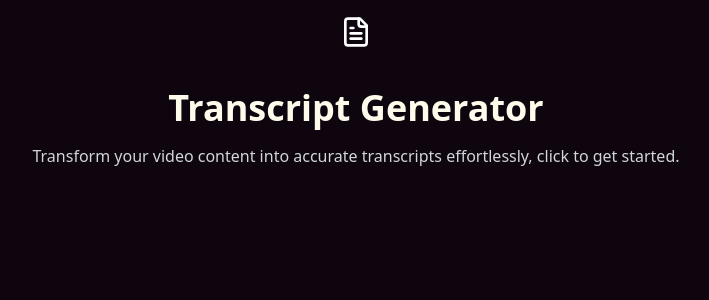
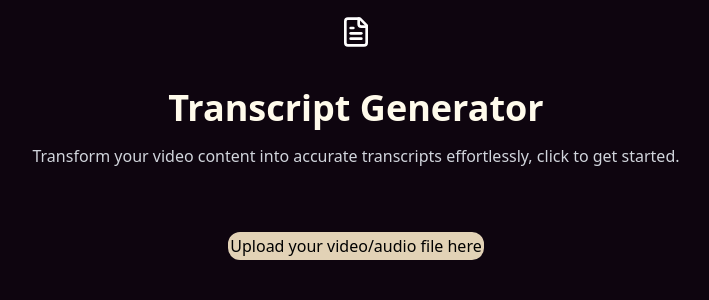
Before and after one commit to JACKLEEOW/TranscriptGenerator, a React (Vite) app: page / in a window 1280 px wide. Shown: the top 300 px of the page, without its empty margins (284-993 px from the left). Built offline with nearby package versions, Linux system fonts and the light colour scheme; a web font is replaced by a local one.

Commit message:
File form husk done

```diff
--- a/package.json
+++ b/package.json
@@ -11,6 +11,7 @@
   },
   "dependencies": {
     "@tailwindcss/vite": "^4.1.11",
+    "axios": "^1.10.0",
     "framer-motion": "^12.23.3",
     "lucide-react": "^0.525.0",
     "react": "^19.1.0",
--- a/src/App.jsx
+++ b/src/App.jsx
@@ -5,7 +5,7 @@ import FileForm from './components/FileForm.jsx'
 function App() {
 
   return (
-    <div className='bg-site h-screen'>
+    <div className='bg-site h-screen text-center'>
         <Header/>
         {/* <ClickMeButton/> */}
         <FileForm />
--- a/src/components/FileForm.jsx
+++ b/src/components/FileForm.jsx
@@ -1,11 +1,50 @@
-import React, { useState } from 'react'
+import React, { useCallback } from 'react';
 import { useDropzone } from 'react-dropzone';
+import axios from 'axios';
+import { div } from 'framer-motion/client';
 
 function FileForm() {
+    const onDrop = useCallback(async (acceptedFiles) => {
+        const file = acceptedFiles[0];
+        const formData = new FormData();
+        formData.append("file", file);
+
+        try {
+            const res = await axios.post("http://localhost:8000/upload/", formData, {
+                headers: {
+                    "Content-Type": "multipart/form-data",
+                },
+            });
+            alert(`Uploaded: ${res.data.filename}`);
+        } catch (err) {
+            alert("Upload failed");
+            console.error(err);
+        }
+    }, []);
+
+    const {
+        getRootProps,
+        getInputProps,
+        isDragActive,
+        isDragAccept,
+        isDragReject
+    } = useDropzone ({
+        onDrop,
+        accept: {
+            'audio/*' : ['.mp3', '.mpga', '.m4a', '.ogg', '.webm'],
+            'video/*' : ['.mp4', '.mpeg', '.ogg', '.wav', '.webm']
+        }
+    });
 
     return (
-        <>
-        </>
+        <div className="border-dun border-2 rounded-xl bg-dun w-64 text-center m-auto">
+            <div {...getRootProps({className: 'dropzone'})}>
+                <input {...getInputProps()} />
+                {isDragAccept && (<p className='cursor-default'>Upload your video/audio file here</p>)}
+                {isDragReject && (<p>Invalid file format!</p>)}
+                {!isDragActive && (<p className='cursor-default'>Upload your video/audio file here</p>)}
+            </div>
+        </div>
     );
 }
 
```
Also changed, not shown: 1 other file (tests, documents, lock files or other folders).
